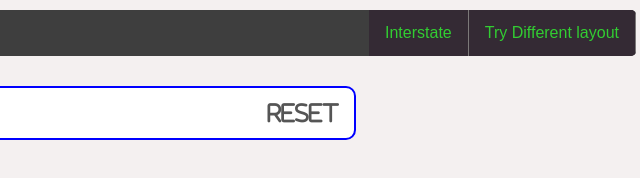
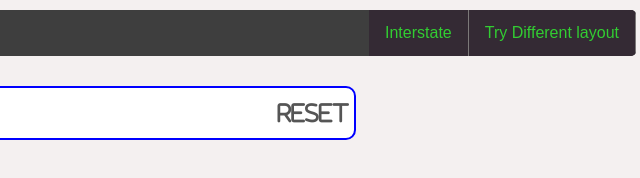
Before and after one commit to prgrmr-yn/exp, a website: page search/index.html in a window 1280 px wide. Shown: the full height of the page, 634-1274 px from the left. Drawn offline with Linux system fonts and the light colour scheme.

Commit message:
checking on samsung s8

```diff
--- a/search/styles.css
+++ b/search/styles.css
@@ -47,7 +47,7 @@ button .fa-solid {
   font-size: 22px;
   cursor: pointer;
   /* background-color: #f1f1f1; */
-  padding: 15px;
+  margin-right: 5px;
 }
 
 ::placeholder {
```
